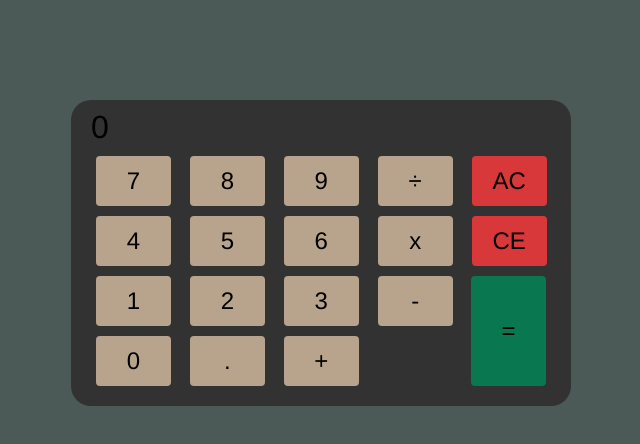
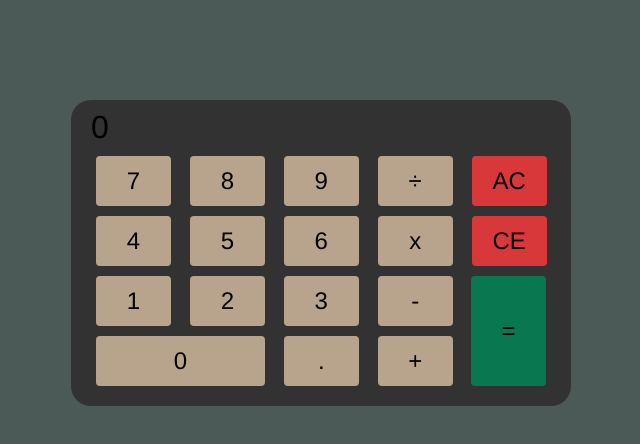
Before and after one commit to Auna-Carpanzano/Calculator, a plain HTML site: page index.html in a window 1280 px wide. Shown: the whole page, without its empty margins (319-959 px from the left). Drawn offline with nearby package versions, Linux system fonts and the light colour scheme.

Commit message:
Set width of zero button

```diff
--- a/styles.css
+++ b/styles.css
@@ -32,3 +32,7 @@ body {
   float: right;
   margin-right: 10px;
 }
+
+.zeroBtn {
+  width: 169px;
+}
```
